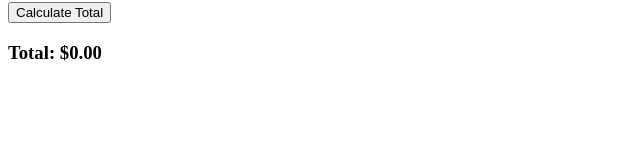
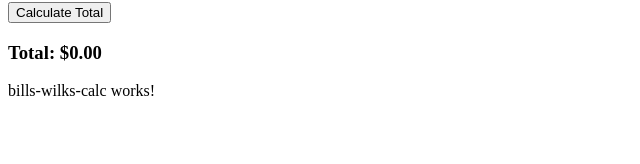
Before and after one commit to 2019-fall-jsf-th/components, an Angular app: page / in a window 1280 px wide. Shown: the part 136-300 px from the top of the page, without its empty margins (0-640 px from the left). Built offline with nearby package versions, Linux system fonts and the light colour scheme.

Commit message:
added my component to the html to test it
it works

```diff
--- a/src/app/app.component.html
+++ b/src/app/app.component.html
@@ -1 +1,2 @@
 <app-pizza-topping></app-pizza-topping>
+<app-bills-wilks-calc></app-bills-wilks-calc>
```
